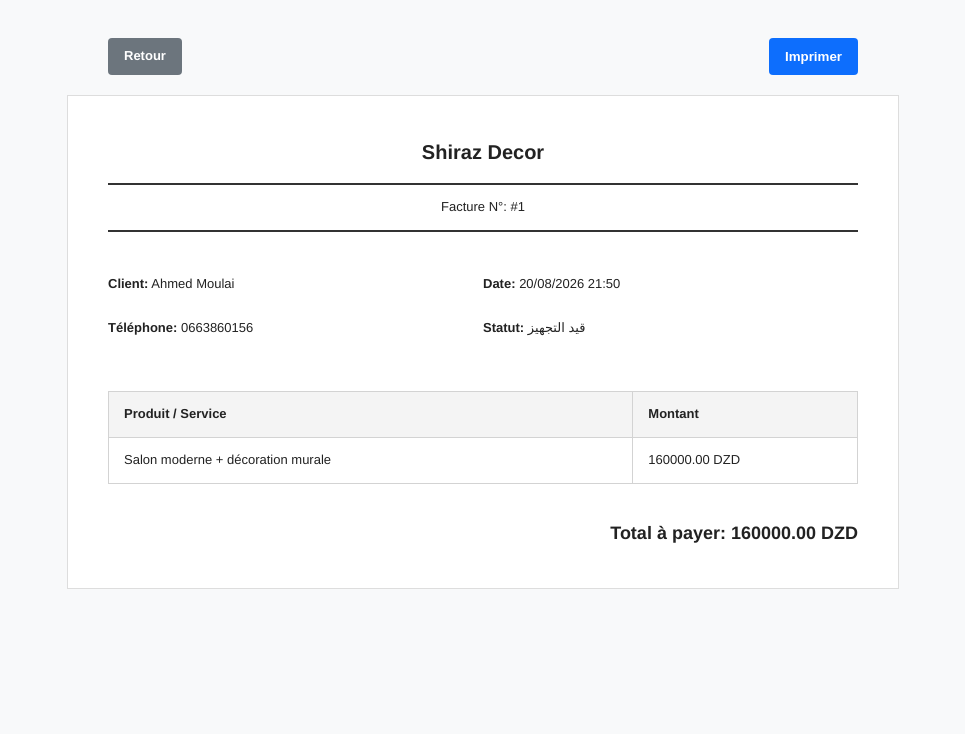
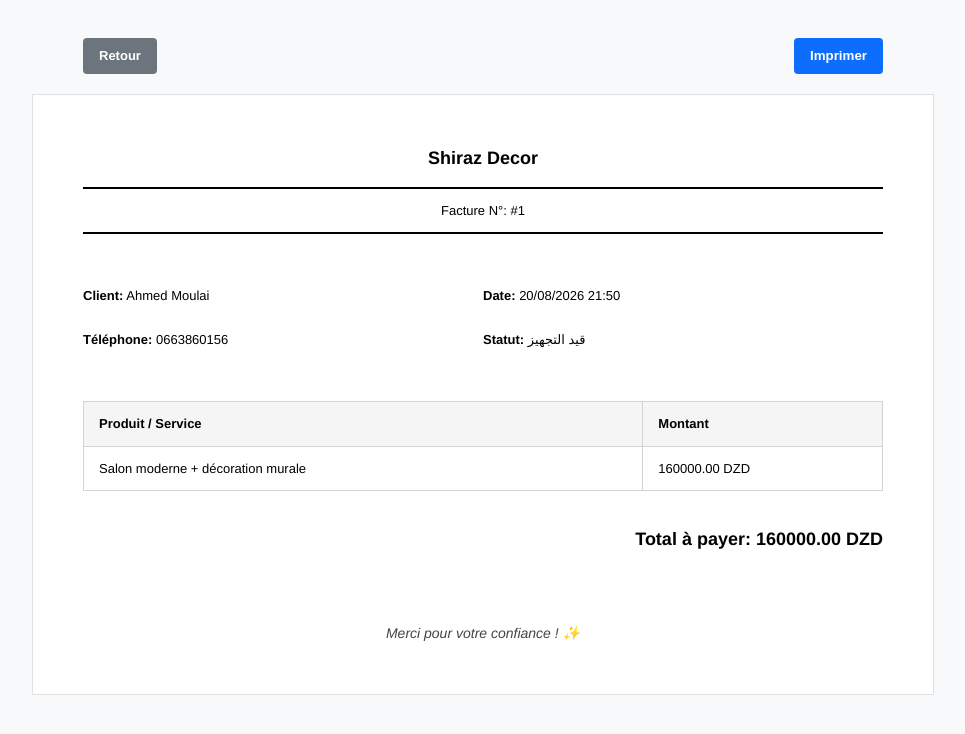
Before and after one commit to mghribinf-boop/shiraz-decor-crm, a Django app: page /order/invoice/1/ in a window 1280 px wide. Shown: the top 734 px of the page, without its empty margins (157-1122 px from the left). Run offline with Django 5.2, Linux system fonts and the light colour scheme; a user stored in the database is signed in; data comes from the database, SQL or seed files in the repository.

Commit message:
Fix exact layout matching image 2 with thank you message

```diff
--- a/crm/templates/crm/invoice.html
+++ b/crm/templates/crm/invoice.html
@@ -6,39 +6,37 @@
     <style>
         body {
             font-family: Helvetica, Arial, sans-serif;
-            color: #222;
+            color: #000;
             font-size: 13px;
-            line-height: 1.6;
+            line-height: 1.5;
             padding: 30px;
             background-color: #f8f9fa;
         }
         .invoice-card {
             background: #fff;
-            max-width: 750px;
+            max-width: 800px;
             margin: auto;
-            padding: 40px;
-            border: 1px solid #ddd;
+            padding: 50px;
+            border: 1px solid #e0e0e0;
         }
-        .header {
+        .header-title {
             text-align: center;
-            margin-bottom: 25px;
+            font-size: 18px;
+            font-weight: bold;
+            margin-bottom: 15px;
         }
-        .header h1 {
-            font-size: 20px;
-            font-weight: bold;
-            margin: 0 0 15px 0;
+        .header-box {
+            border-top: 2px solid #000;
+            border-bottom: 2px solid #000;
+            padding: 12px 0;
+            text-align: center;
+            margin-bottom: 40px;
         }
-        .line {
-            border-top: 2px solid #333;
-            margin: 12px 0;
-        }
-        .facture-title {
+        .facture-num {
             font-size: 13px;
-            margin: 10px 0;
         }
         .info-table {
             width: 100%;
-            margin-top: 30px;
             margin-bottom: 40px;
             border-collapse: collapse;
         }
@@ -46,6 +44,7 @@
             width: 50%;
             padding: 12px 0;
             vertical-align: top;
+            font-size: 13px;
         }
         .items-table {
             width: 100%;
@@ -56,9 +55,10 @@
             border: 1px solid #d3d3d3;
             padding: 12px 15px;
             text-align: left;
+            font-size: 13px;
         }
         .items-table th {
-            background-color: #f4f4f4;
+            background-color: #f5f5f5;
             font-weight: bold;
         }
         .total-container {
@@ -67,8 +67,15 @@
             font-size: 18px;
             font-weight: bold;
         }
+        .thank-you {
+            text-align: center;
+            margin-top: 70px;
+            font-size: 14px;
+            font-style: italic;
+            color: #444;
+        }
         .actions {
-            max-width: 750px;
+            max-width: 800px;
             margin: 0 auto 20px auto;
             display: flex;
             justify-content: space-between;
@@ -99,11 +106,10 @@
     </div>
 
     <div class="invoice-card">
-        <div class="header">
-            <h1>Shiraz Decor</h1>
-            <div class="line"></div>
-            <div class="facture-title">Facture N°: #{{ order.id }}</div>
-            <div class="line"></div>
+        <div class="header-title">Shiraz Decor</div>
+
+        <div class="header-box">
+            <span class="facture-num">Facture N°: #{{ order.id }}</span>
         </div>
 
         <table class="info-table">
@@ -135,6 +141,10 @@
         <div class="total-container">
             Total à payer: {{ order.total_price }} DZD
         </div>
+
+        <div class="thank-you">
+            Merci pour votre confiance ! ✨
+        </div>
     </div>
 
 </body>
```
Also changed, not shown: crm/templates/crm/invoice_pdf.html (+82 -16 lines).
